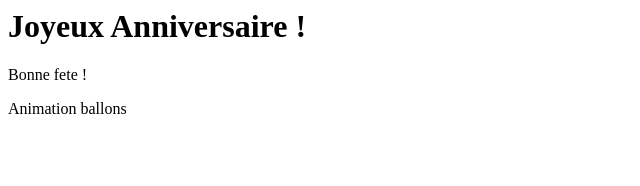
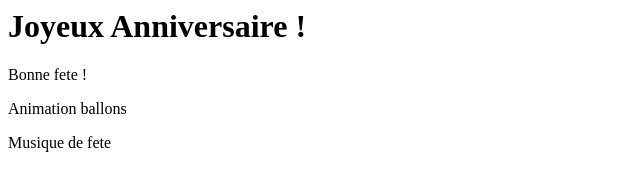
Before and after one commit to ZengueGabrielle/Joyeux-anniversaire-am-lior-, a plain HTML site: page index.html in a window 1280 px wide. Shown: the whole page, without its empty margins (0-640 px from the left). Drawn offline with Linux system fonts and the light colour scheme.

Commit message:
Commit 8 : Ajout musique

```diff
--- a/index.html
+++ b/index.html
@@ -1,3 +1,4 @@
 <h1>Joyeux Anniversaire !</h1>
 <p>Bonne fete !</p>
 <p>Animation ballons</p>
+<p>Musique de fete</p>
```
